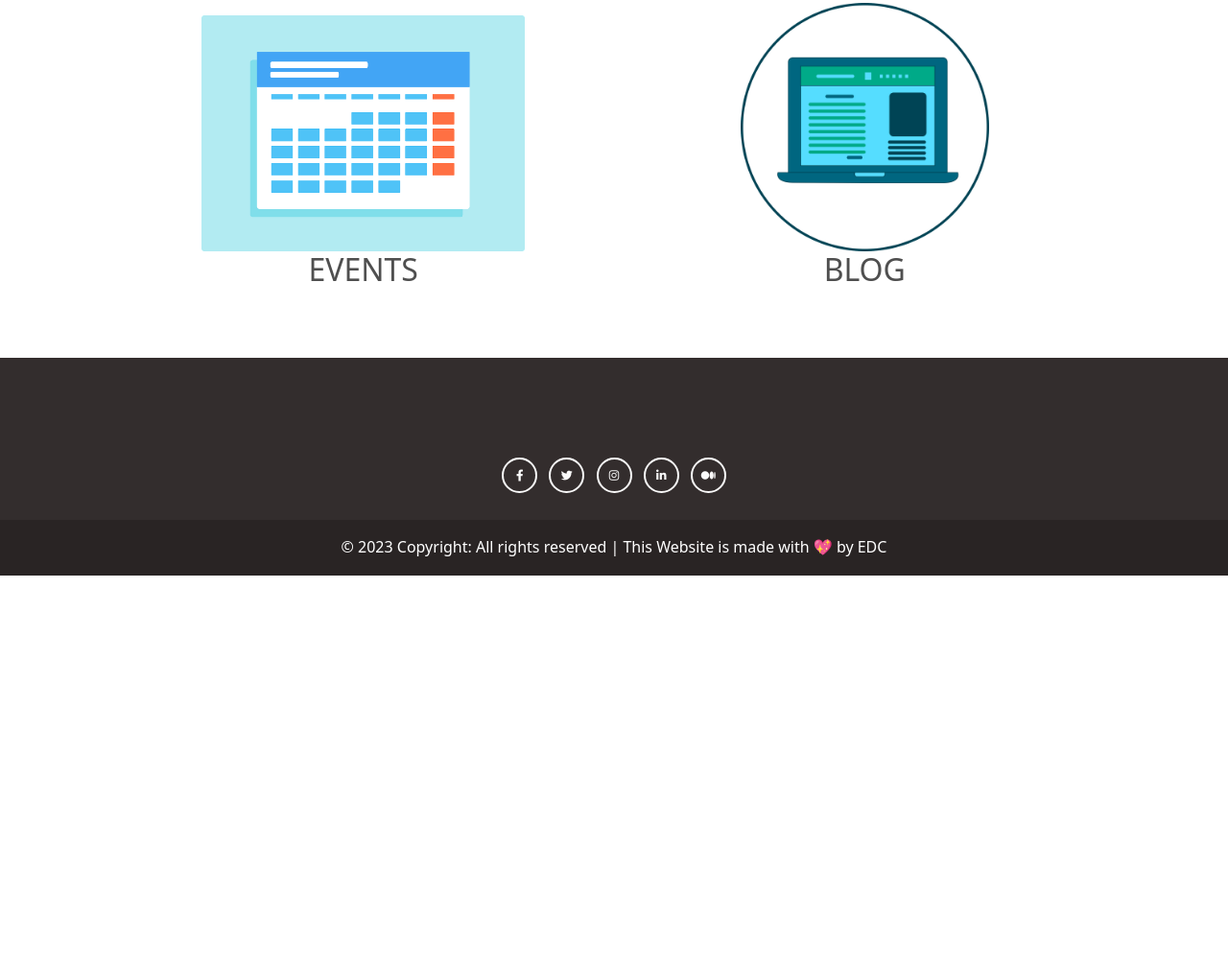
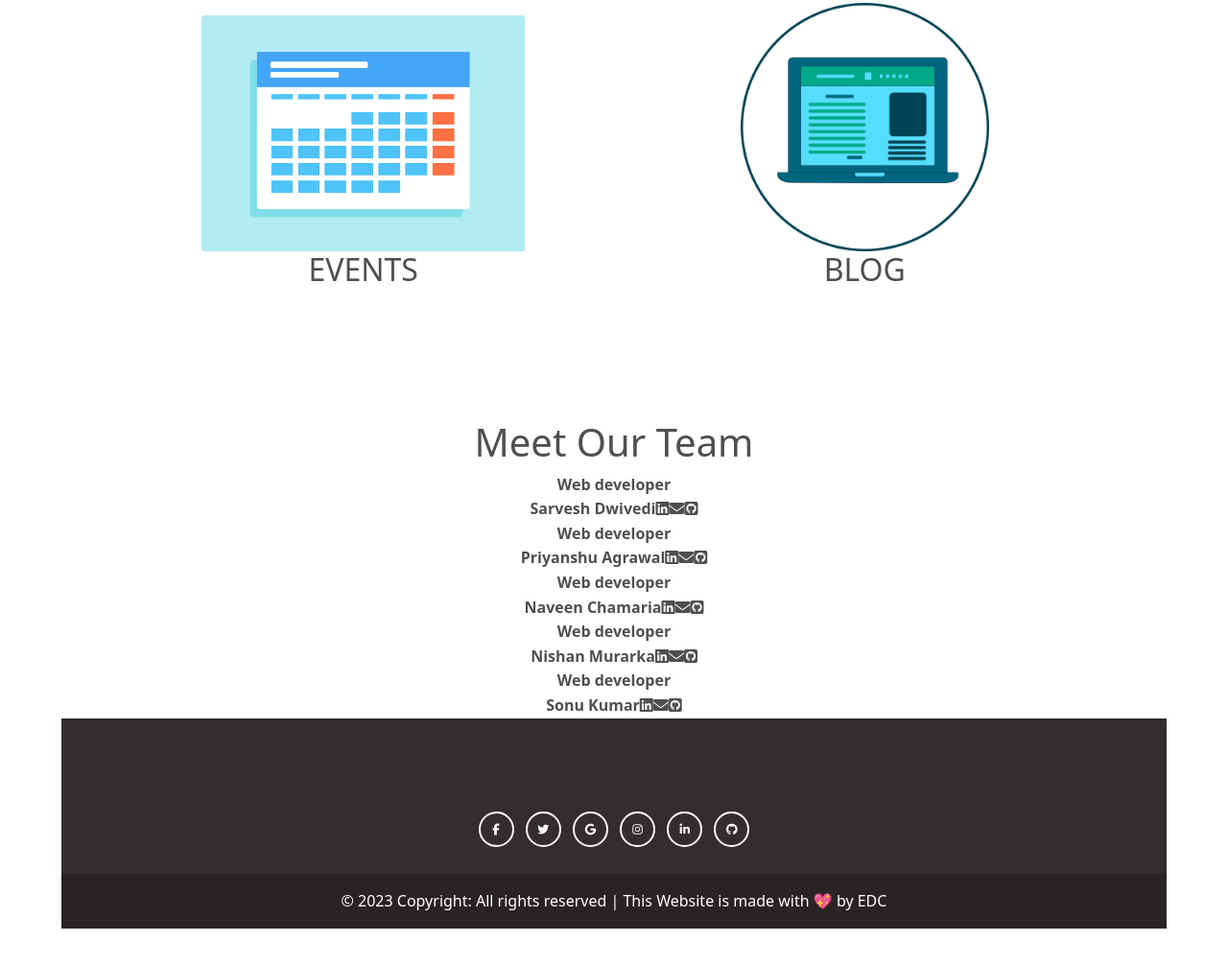
Before and after one commit to naveen221001/edcwebsitenew, a plain HTML site: page index.html in a window 1280 px wide. Shown: the part 3744-4750 px from the top of the page at 96% size. Before the commit the page ends 4344 px from the top, so only its background shows below. Drawn offline with nearby package versions, Linux system fonts and the light colour scheme.

Commit message:
html full

```diff
--- a/index.html
+++ b/index.html
@@ -27,7 +27,7 @@
     <a href="#About" >About</a>
     <a href="#Vision">Vision</a>
     <a href="#Initiatives">Initiatives</a>
-    <a href="https://edciiest.ml/teampage/team.html">Team</a>
+    <a href="#Team">Team</a>
     <a href="#footer">Contact</a>
 </div>
 
@@ -108,6 +108,106 @@
      </div>
 </div>
 
+
+<!DOCTYPE html>
+<html lang="en">
+
+<head>
+    <meta charset="UTF-8" />
+    <meta http-equiv="X-UA-Compatible" content="IE=edge" />
+    <meta name="viewport" content="width=device-width, initial-scale=1.0" />
+    <title>EDC-Team</title>
+    <link rel="stylesheet" href="index.css" />
+    <script src="https://kit.fontawesome.com/906d4f5d4e.js" crossorigin="anonymous"></script>
+    <link href="https://fonts.googleapis.com/css2?family=Poppins:wght@500&display=swap" rel="stylesheet" />
+</head>
+
+
+<div id="Team" style="margin: 5%; text-align: center; margin-top: 10%;">
+
+<body>
+    <div class="welcome">
+        <h1>Meet Our Team</h1>
+    </div>
+
+    <div class="container">
+        <div class="container1">
+            <div class="team" id="team1">
+                <!-- <div class="image">
+                    <img src="image/sarvesh_dubey.png" alt="" srcset="" />
+                </div> -->
+                <div class="position">
+                    <b>Web developer</b>
+                </div>
+                <div class="name">
+                    <b>Sarvesh Dwivedi</b><i class="fab fa-linkedin"
+                        onclick="window.open('https://www.linkedin.com/in/sarvesh-dubey-sd914')"></i><i
+                        class="fas fa-envelope" onclick="window.open('mailto:sarveshdwivedi221b@gmail.com')"></i><i class="fab fa-github-square" onclick="window.open('https://github.com/dev-il-dev')"></i>
+                </div>
+            </div>
+            <div class="team" id="team2">
+                <div class="image">
+                    <!-- <img src="image/priyanshu.png" alt="" srcset="" /> -->
+                </div>
+                <div class="position">
+                    <b>Web developer</b>
+                </div>
+                <div class="name">
+                    <b>Priyanshu Agrawal</b><i class="fab fa-linkedin"
+                        onclick="window.open('https://www.linkedin.com/in/priyanshu-agrawal-124312215')"></i><i
+                        class="fas fa-envelope" onclick="window.open('mailto:priyanshuagrawal419@gmail.com')"></i><i class="fab fa-github-square" onclick="window.open('https://github.com/priyanshu8346')"></i>
+                </div>
+            </div>
+            <div class="team" id="team3">
+                <div class="image">
+                    <!-- <img src="image/naveen-removebg-preview.png" alt="" srcset="" /> -->
+                </div>
+                <div class="position">
+                    <b>Web developer</b>
+                </div>
+                <div class="name">
+                    <b>Naveen Chamaria</b><i class="fab fa-linkedin"
+                        onclick="window.open('https://www.linkedin.com/in/naveen-chamaria-a17299135')"></i><i
+                        class="fas fa-envelope" onclick="window.open('mailto:naveenchamaria2001@gmail.com')"></i><i class="fab fa-github-square" onclick="window.open('https://github.com/naveen221001')"></i>
+                </div>
+            </div>
+            <div class="team" id="team4">
+                <div class="image">
+                    <!-- <img src="image/sonu.png" alt="" srcset="" /> -->
+                </div>
+                <div class="position">
+                    <b>Web developer</b>
+                </div>
+                <div class="name">
+                    <b>Nishan Murarka</b><i class="fab fa-linkedin"
+                        onclick="window.open('https://www.linkedin.com/in/nishan-murarka-3012/')"></i><i
+                        class="fas fa-envelope" onclick="window.open('mailto:nishan.murarkaiiests24@gmail.com')"></i><i class="fab fa-github-square" onclick="window.open('https://github.com/nishanmurarka')"></i>
+                </div>
+            </div>
+            <div class="team" id="team5">
+                <div class="image">
+                    <!-- <img src="image/sonu.png" alt="" srcset="" /> -->
+                </div>
+                <div class="position">
+                    <b>Web developer</b>
+                </div>
+                <div class="name">
+                    <b>Sonu Kumar</b><i class="fab fa-linkedin"
+                        onclick="window.open('https://www.linkedin.com/in/sonu-kumar-820b68231')"></i><i
+                        class="fas fa-envelope" onclick="window.open('mailto:emailwithsonukumar@gmail.com')"></i><i class="fab fa-github-square" onclick="window.open('https://Github.com/gitwithsonu')"></i>
+                </div>
+            </div>
+
+
+        </div>
+    </div>
+
+</body>
+
+</html>
+
+
+
 <div id="footer">
 
   <footer class="bg-dark text-center text-white">
@@ -116,29 +216,33 @@
       <!-- Section: Social media -->
       <section class="mb-4">
         <!-- Facebook -->
-        <a class="btn btn-outline-light btn-floating m-1" href="https://www.facebook.com/edciiests/" role="button"
+        <a class="btn btn-outline-light btn-floating m-1" href="#!" role="button"
           ><i class="fab fa-facebook-f"></i
         ></a>
 
         <!-- Twitter -->
-        <a class="btn btn-outline-light btn-floating m-1" href="https://twitter.com/edc_iiests?lang=en" role="button"
+        <a class="btn btn-outline-light btn-floating m-1" href="#!" role="button"
           ><i class="fab fa-twitter"></i
         ></a>
 
+        <!-- Google -->
+        <a class="btn btn-outline-light btn-floating m-1" href="#!" role="button"
+          ><i class="fab fa-google"></i
+        ></a>
 
         <!-- Instagram -->
-        <a class="btn btn-outline-light btn-floating m-1" href="https://www.instagram.com/edc.iiests/?hl=en" role="button"
+        <a class="btn btn-outline-light btn-floating m-1" href="#!" role="button"
           ><i class="fab fa-instagram"></i
         ></a>
 
         <!-- Linkedin -->
-        <a class="btn btn-outline-light btn-floating m-1" href="https://www.linkedin.com/in/entrepreneurship-development-cell-241a8615a/" role="button"
+        <a class="btn btn-outline-light btn-floating m-1" href="#!" role="button"
           ><i class="fab fa-linkedin-in"></i
         ></a>
 
         <!-- Github -->
-        <a class="btn btn-outline-light btn-floating m-1" href="https://medium.com/@iiests.edc" role="button"
-          ><i class="fab fa-medium"></i
+        <a class="btn btn-outline-light btn-floating m-1" href="#!" role="button"
+          ><i class="fab fa-github"></i
         ></a>
       </section>
       <!-- Section: Social media -->
```
